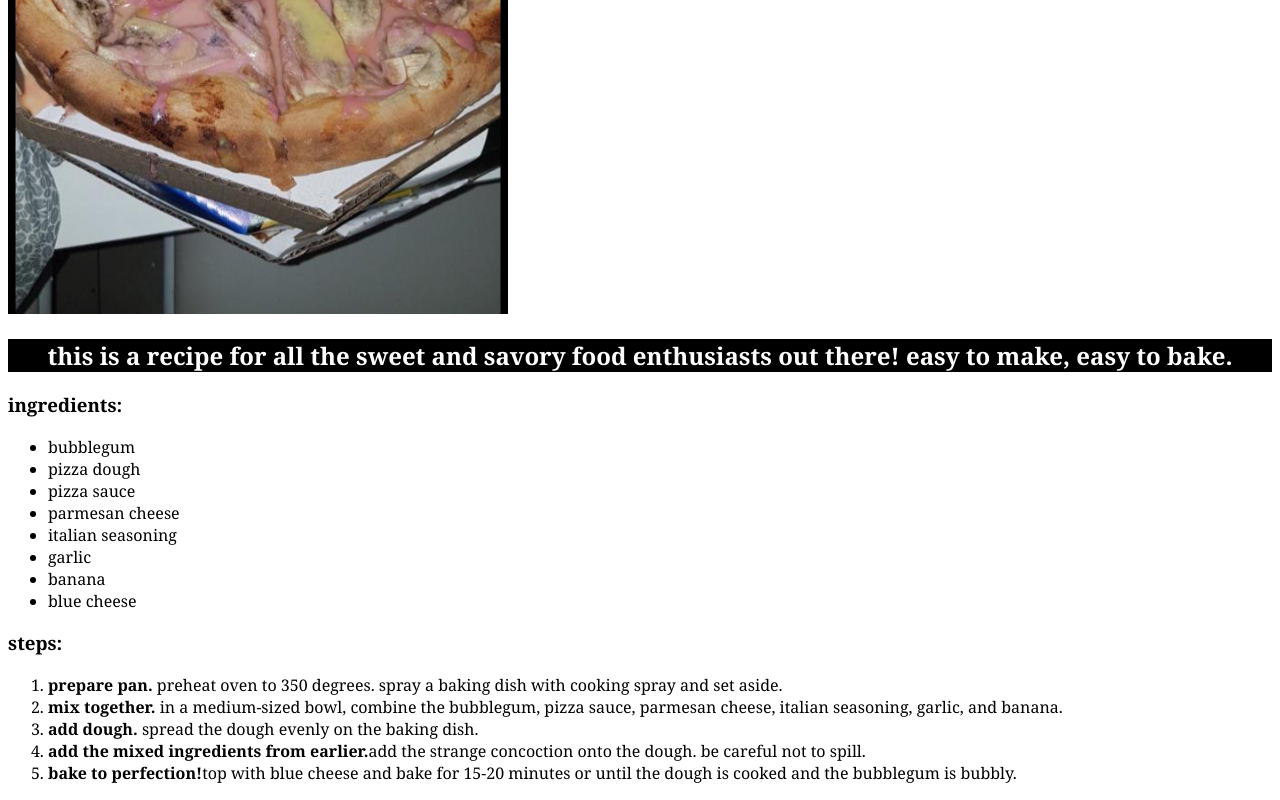
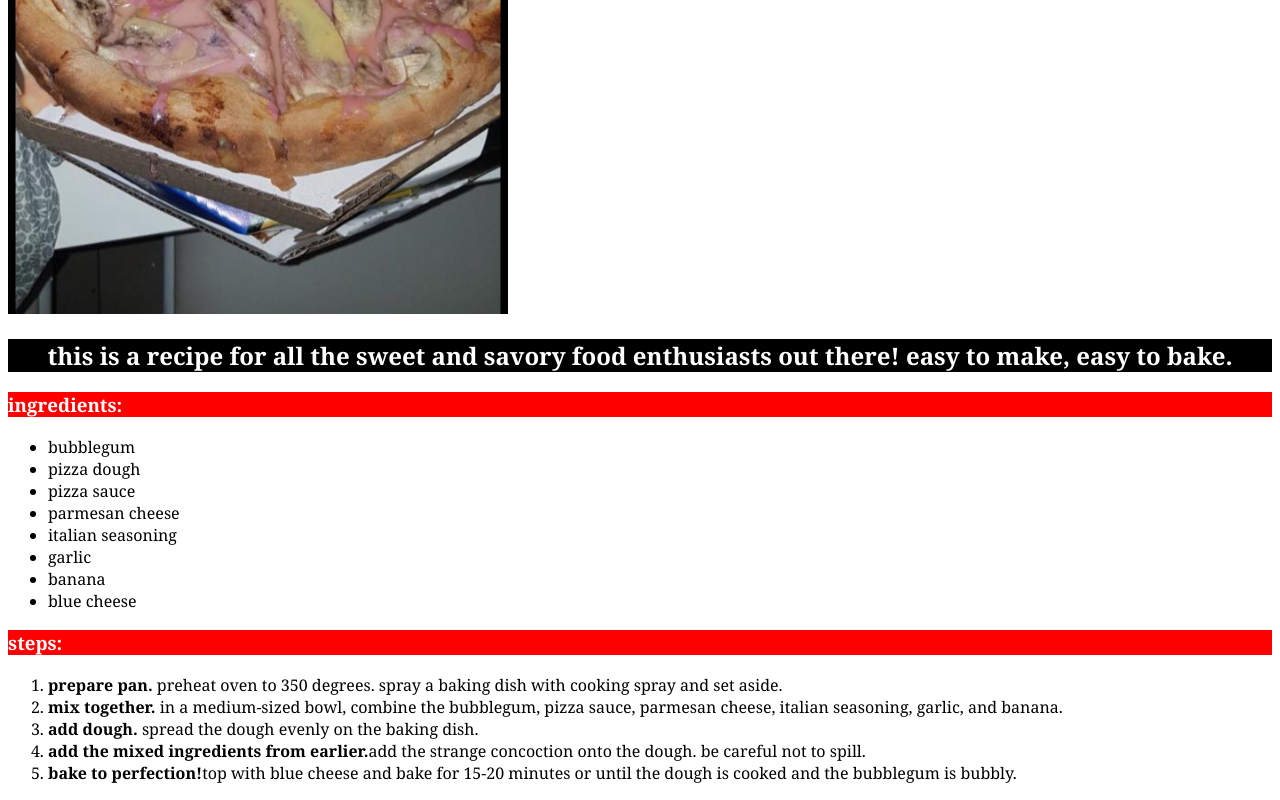
Before and after one commit to raven-vesper/odin-recipes, a plain HTML site: page recipes/pizza.html in a window 1280 px wide. Shown: the part 661-1461 px from the top of the page. Drawn offline with Linux system fonts and the light colour scheme.

Commit message:
added style for the ingredients and steps titles

```diff
--- a/style.css
+++ b/style.css
@@ -32,3 +32,9 @@ img {
     background-color: black;
     color: white;
 }
+
+.ingredients,
+.steps {
+    color: white;
+    background-color: red;
+}
```
